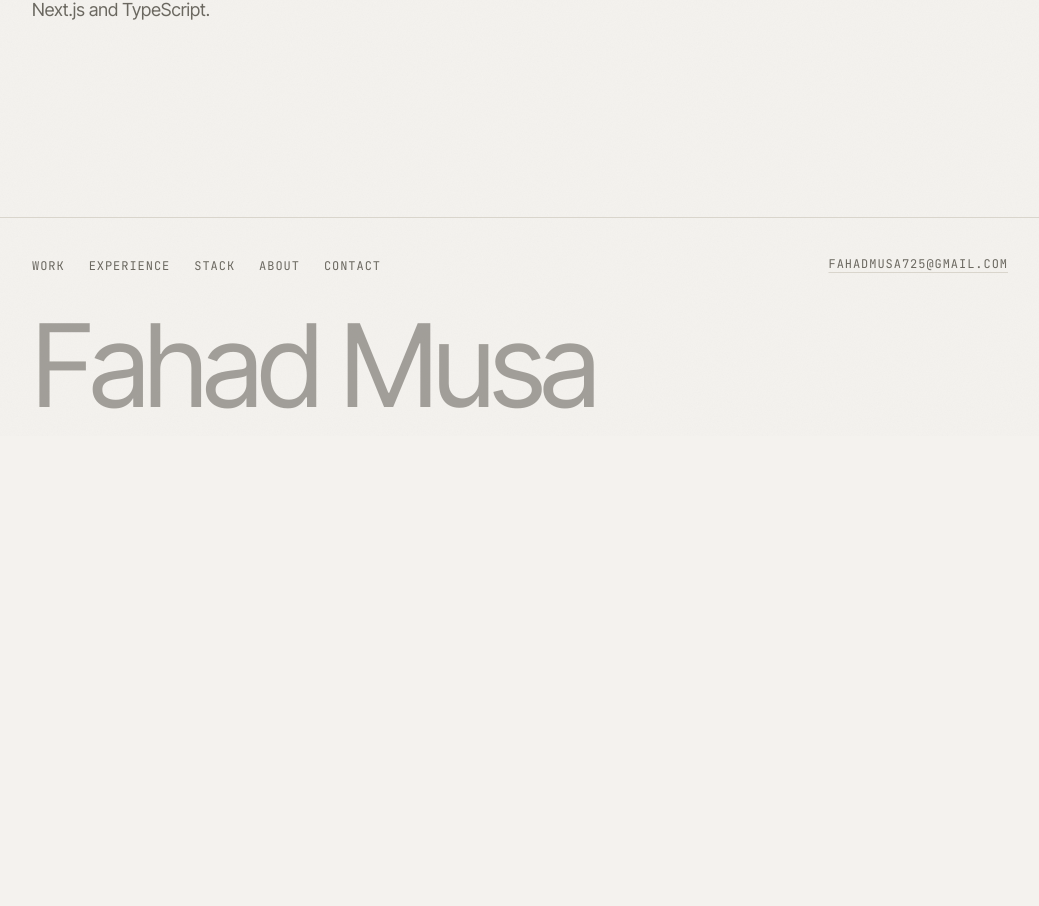
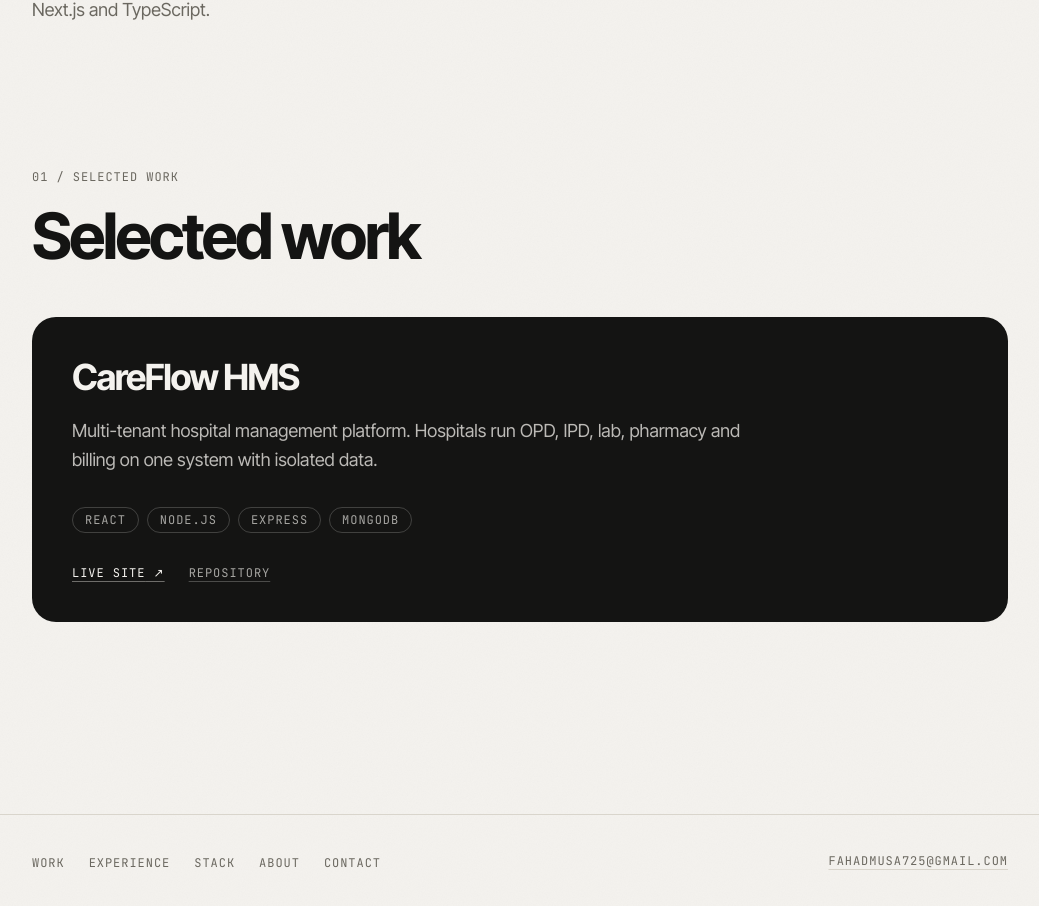
Before and after one commit to fahadmusa725/portfolio, a Next.js app: page / in a window 1280 px wide. Shown: the part 740-1646 px from the top of the page, without its empty margins (120-1159 px from the left). Before the commit the page ends 1176 px from the top, so only its background shows below. Built offline with nearby package versions, Linux system fonts and the light colour scheme.

Commit message:
add selected work section with flagship project

```diff
--- a/app/page.tsx
+++ b/app/page.tsx
@@ -1,11 +1,13 @@
 import Footer from "@/components/sections/Footer";
 import Hero from "@/components/sections/Hero";
+import SelectedWork from "@/components/sections/SelectedWork";
 
 export default function HomePage() {
   return (
     <>
       <main className="flex-1">
         <Hero />
+        <SelectedWork />
       </main>
       <Footer />
     </>
--- /dev/null
+++ b/components/sections/SelectedWork.tsx
@@ -0,0 +1,77 @@
+import Image from "next/image";
+
+import { flagshipProject, selectedWork } from "@/content/site";
+
+const cardLink =
+  "font-mono text-label uppercase underline underline-offset-4 transition-colors duration-200";
+
+export default function SelectedWork() {
+  const { image, links, stack, summary, title } = flagshipProject;
+
+  return (
+    <section
+      id="work"
+      className="mx-auto w-full max-w-5xl scroll-mt-28 px-6 pt-8 pb-16 sm:pt-12 sm:pb-24"
+    >
+      <p className="font-mono text-label uppercase text-muted">{selectedWork.label}</p>
+      <h2 className="mt-4 text-heading">{selectedWork.title}</h2>
+
+      <article className="mt-10 overflow-hidden rounded-3xl bg-surface text-surface-ink sm:mt-12">
+        {image ? (
+          <Image
+            src={image.src}
+            alt={image.alt}
+            width={image.width}
+            height={image.height}
+            sizes="(min-width: 64rem) 64rem, 100vw"
+            className="w-full"
+          />
+        ) : null}
+
+        <div className="p-6 sm:p-10">
+          <h3 className="text-3xl sm:text-4xl">{title}</h3>
+
+          <p className="measure mt-5 text-surface-ink/75">{summary}</p>
+
+          <ul className="mt-8 flex flex-wrap gap-2">
+            {stack.map((tag) => (
+              <li
+                key={tag}
+                className="rounded-full border border-surface-ink/20 px-3 py-1 font-mono text-label uppercase text-surface-ink/65"
+              >
+                {tag}
+              </li>
+            ))}
+          </ul>
+
+          <div className="mt-8 flex flex-wrap items-center gap-x-6 gap-y-3">
+            {links.live ? (
+              <a
+                href={links.live}
+                target="_blank"
+                rel="noopener noreferrer"
+                className={`${cardLink} text-surface-ink decoration-surface-ink/40 hover:decoration-surface-ink`}
+              >
+                {selectedWork.linkLabels.live}
+                <span aria-hidden="true"> ↗</span>
+                <span className="sr-only"> (opens in a new tab)</span>
+              </a>
+            ) : null}
+
+            {links.repo ? (
+              <a
+                href={links.repo}
+                target="_blank"
+                rel="noopener noreferrer"
+                className={`${cardLink} text-surface-ink/65 decoration-surface-ink/25 hover:text-surface-ink hover:decoration-surface-ink/60`}
+              >
+                {selectedWork.linkLabels.repo}
+                <span className="sr-only"> (opens in a new tab)</span>
+              </a>
+            ) : null}
+          </div>
+        </div>
+      </article>
+    </section>
+  );
+}
--- a/content/site.ts
+++ b/content/site.ts
@@ -17,6 +17,37 @@ export type Profile = {
   intro: string;
   email: string;
   socials: SocialLink[];
+};
+
+export type ProjectLinks = {
+  live?: string;
+  repo?: string;
+};
+
+export type ProjectImage = {
+  src: string;
+  alt: string;
+  width: number;
+  height: number;
+};
+
+export type Project = {
+  title: string;
+  summary: string;
+  stack: string[];
+  links: ProjectLinks;
+  image?: ProjectImage;
+  year?: number;
+  hasCaseStudy?: boolean;
+};
+
+export type WorkSection = {
+  label: string;
+  title: string;
+  linkLabels: {
+    live: string;
+    repo: string;
+  };
 };
 
 export const navLinks: NavLink[] = [
@@ -41,3 +72,23 @@ export const profile: Profile = {
     { label: "LinkedIn", href: "https://www.linkedin.com/in/fahad-musa-ba30ab355" },
   ],
 };
+
+export const selectedWork: WorkSection = {
+  label: "01 / Selected work",
+  title: "Selected work",
+  linkLabels: {
+    live: "Live site",
+    repo: "Repository",
+  },
+};
+
+export const flagshipProject: Project = {
+  title: "CareFlow HMS",
+  summary:
+    "Multi-tenant hospital management platform. Hospitals run OPD, IPD, lab, pharmacy and billing on one system with isolated data.",
+  stack: ["React", "Node.js", "Express", "MongoDB"],
+  links: {
+    live: "https://hms-project-hhtz.vercel.app",
+    repo: "https://github.com/fahadmusa725/HMS-Project",
+  },
+};
```
